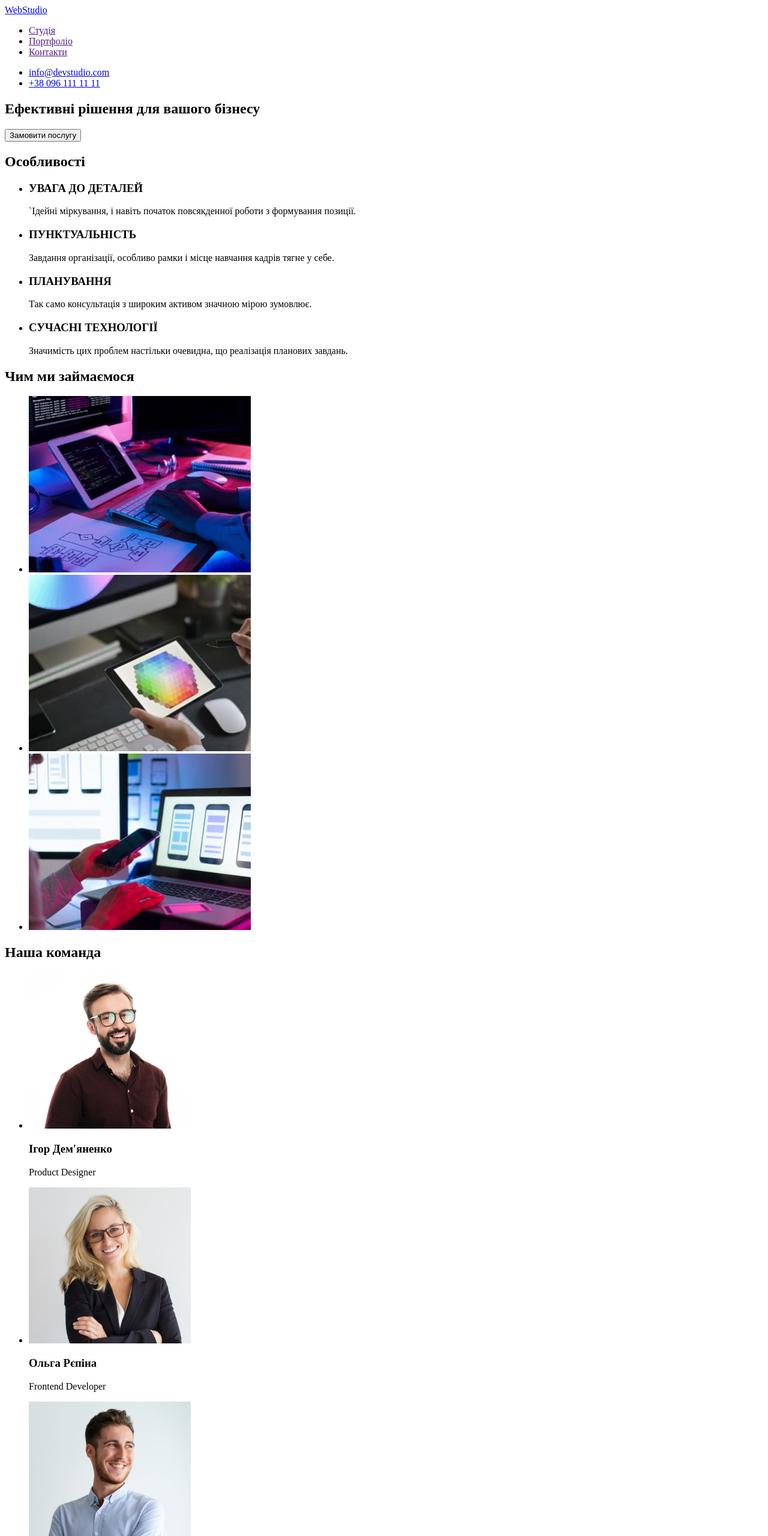
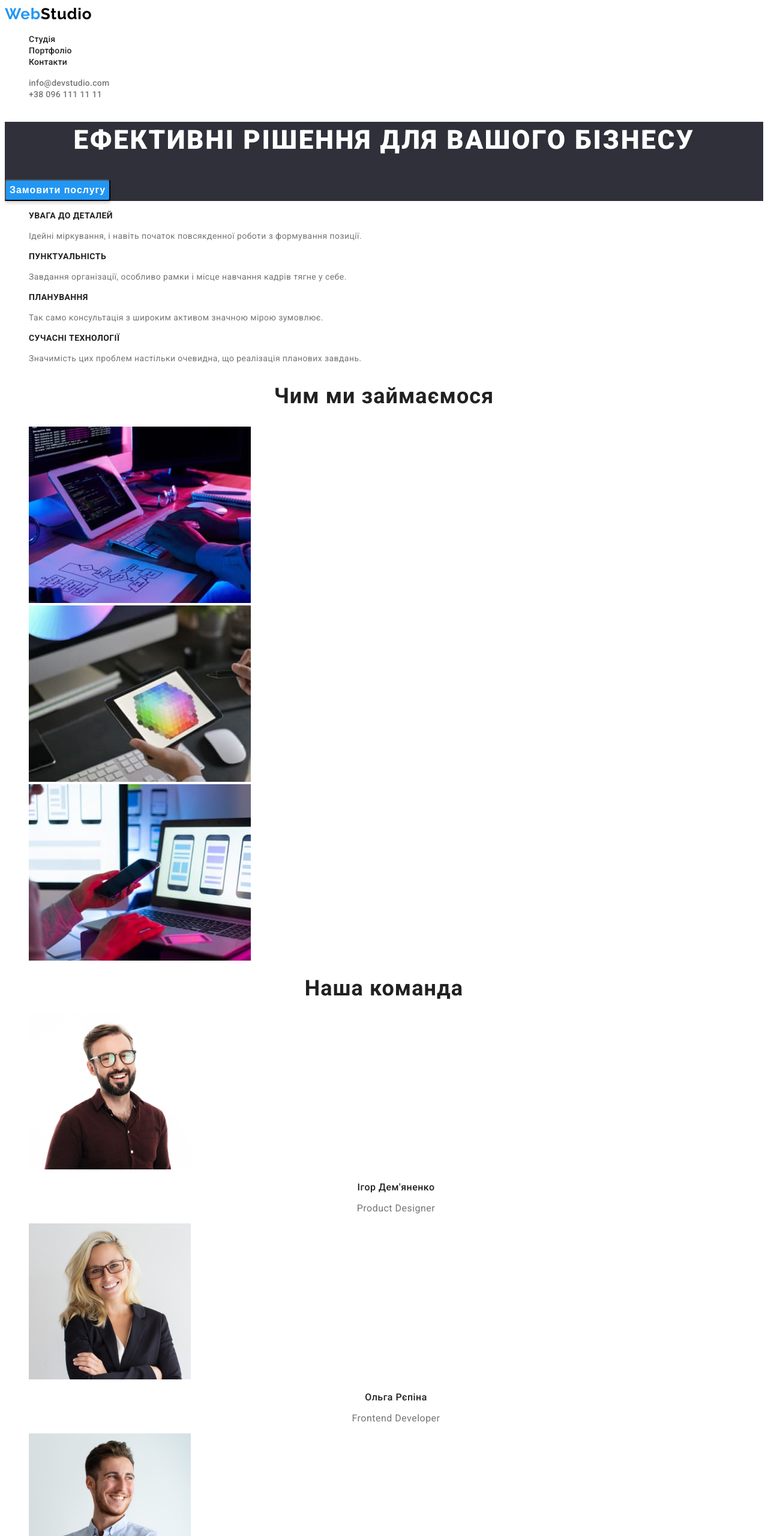
Before and after one commit to roman10rb/goit-murkup-hw-02, a plain HTML site: page index.html in a window 1280 px wide. Shown: the top 2560 px of the page at 60% size. Drawn offline with Linux system fonts and the light colour scheme.

Commit message:
студия готова

```diff
--- /dev/null
+++ b/css/style.css
@@ -0,0 +1,224 @@
+body{
+    font-family: Roboto, sans-serif;
+    color: #212121;
+}
+
+.logo {
+    font-family: Raleway, sans-serif;
+    font-weight: 700;
+    font-size: 26px;
+    line-height: calc(31/26);
+    letter-spacing: 0.03em;
+    text-decoration: none;
+}
+
+.logo-web {
+    color: #2196F3;
+}
+.logo-studio{
+    color: #000000;
+}
+.nav {
+ color: inherit;
+}
+.nav-list{
+    list-style: none;
+}
+.nav-link {
+    font-weight: 500;
+    font-size: 14px;
+    line-height: calc(16/14);
+    letter-spacing: 0.02em;
+    text-decoration: none;
+    color: #212121;
+}
+.nav-link:hover,
+.nav-link:focus{
+    color: #2196F3;
+    cursor: pointer;
+}
+.nav-kontakt{
+}
+
+.kontakt-list {
+list-style: none;
+}
+
+.kontakt-tel,
+.kontakt-mail{
+text-decoration: none;
+font-weight: 500;
+font-size: 14px;
+line-height: calc(16/14);
+letter-spacing: 0.02em;
+ color: #757575;
+}
+
+.kontakt-tel:hover,
+.kontakt-tel:focus{
+    cursor: pointer;
+    color: #2196F3;
+}
+
+.kontakt-mail:hover,
+.kontakt-mail:focus {
+    cursor: pointer;
+    color: #2196F3;
+}
+
+.hero {
+    background-color: #2F303A;
+}
+
+.hero-title {
+    font-weight: 900;
+     font-size: 44px;
+    line-height: calc(60/44);
+    text-align: center;
+    letter-spacing: 0.06em;
+    text-transform: uppercase;
+    color: #FFFFFF;
+}
+
+.hero-button {
+    background: #2196F3;
+    box-shadow: 0px 4px 4px rgba(0, 0, 0, 0.15);
+    border-radius: 4px;
+
+    font-weight: 700;
+    font-size: 16px;
+    line-height: calc(30/16);
+    align-items: center;
+    text-align: center;
+    letter-spacing: 0.06em;
+    color: #FFFFFF;
+}
+.visually-hidden {
+    position: absolute;
+    white-space: nowrap;
+    width: 1px;
+    height: 1px;
+    overflow: hidden;
+    border: 0;
+    padding: 0;
+    clip: rect(0 0 0 0);
+    clip-path: inset(50%);
+    margin: -1px;
+}
+
+.main-list {}
+
+.main-item {
+    list-style: none;
+}
+
+.main-title {
+    font-weight: 700;
+    font-size: 14px;
+    line-height: calc(16/14);
+    letter-spacing: 0.03em;
+    text-transform: uppercase;
+}
+
+.main-text {
+    font-size: 14px;
+    line-height: calc(24/14);
+    letter-spacing: 0.03em;
+    color: #757575;
+}
+.about {}
+
+.about-title {
+    font-weight: 700;
+    font-size: 36px;
+    line-height: calc(42/36);
+    text-align: center;
+    letter-spacing: 0.03em;
+}
+
+.about-list {
+    list-style: none;
+}
+
+.about-item {}
+
+
+.team {}
+
+.team-title {
+    font-weight: 700;
+    font-size: 36px;
+    line-height: calc(24/36);
+    text-align: center;
+    letter-spacing: 0.03em;
+}
+
+.team-list {}
+
+.team-item {
+    list-style: none;
+}
+
+.team-subtitle {
+    font-weight: 500;
+    font-size: 16px;
+    line-height: calc(19/16);
+    text-align: center;
+    letter-spacing: 0.03em;
+}
+
+.team-text {
+    font-size: 16px;
+    line-height: calc(19/16);
+    text-align: center;
+    letter-spacing: 0.03em;
+    color: #757575;
+}
+
+.footer {
+    background-color: #2F303A;
+}
+
+.footer-logo {
+    text-decoration: none;
+    font-weight: 700;
+    font-size: 26px;
+    line-height: calc(31/26);
+    letter-spacing: 0.03em;
+}
+
+.footer-web {
+    color: #2196F3;
+}
+
+.footer-studio {
+    color: #FFFFFF;
+}
+
+.footer-address {
+
+}
+
+.footer-list {
+}
+
+.footer-item {
+   list-style: none;
+}
+
+.address-map {
+    text-decoration: none;
+    font-size: 14px;
+    line-height: calc(24/14);
+    letter-spacing: 0.03em;
+    color: #FFFFFF;
+}
+
+.address-mail,
+.address-tel {
+    text-decoration: none;
+    font-size: 14px;
+    line-height: 24px;
+    letter-spacing: 0.03em;
+    color: rgba(255, 255, 255, 0.6);
+}
--- a/index.html
+++ b/index.html
@@ -3,101 +3,109 @@
     <html lang="uk">
 
     <head>
+        <link rel="stylesheet" href="./css/style.css">
         <meta charset="UTF-8">
         <meta http-equiv="X-UA-Compatible" content="IE=edge">
         <meta name="viewport" content="width=device-width, initial-scale=1.0">
         <title>Home work #1</title>
+
+        <link rel="preconnect" href="https://fonts.googleapis.com">
+        <link rel="preconnect" href="https://fonts.gstatic.com" crossorigin>
+        <link
+            href="https://fonts.googleapis.com/css2?family=Montserrat:wght@400;500;700&family=Raleway:wght@700&family=Roboto:wght@400;500;700;900&display=swap"
+            rel="stylesheet">
+
     </head>
 
     <body>
-        <header>
-            <a href="./index.html" lang="en" >WebStudio</a>
-            <nav>
-                <ul>
-                    <li><a href="">Студія</a></li>
-                    <li><a href="">Портфоліо</a></li>
-                    <li><a href="">Контакти</a></li>
+        <header class="header">
+            <a href="./index.html" lang="en" class="logo"> <span class="logo-web"> Web</span><span class="logo-studio">Studio</span></a>
+            <nav class="nav">
+                <ul class="nav-list">
+                    <li><a href="./index.html" class="nav-link studia">Студія</a></li>
+                    <li><a href="./portfolio.html" class="nav-link portfolio">Портфоліо</a></li>
+                    <li><a href="" class="nav-link">Контакти</a></li>
                 </ul>
-            </nav>
-            <ul>
-                <li><a href="mailto:info@devstudio.com">info@devstudio.com</a></li>
-                <li><a href="tel:+380961111111">+38 096 111 11 11</a></li>
+            </nav class="nav-kontakt">
+            <ul class="kontakt-list">
+                <li><a href="mailto:info@devstudio.com" class="kontakt-mail">info@devstudio.com</a></li>
+                <li><a href="tel:+380961111111" class="kontakt-tel">+38 096 111 11 11</a></li>
             </ul>
         </header>
 
         <main>
-            <section>
-                <h1>Ефективні рішення для вашого бізнесу</h1>
-                <button type="button">Замовити послугу</button>
+            <section class="hero">
+                <h1 class="hero-title">Ефективні рішення для вашого бізнесу</h1>
+                <button type="button" class="hero-button">Замовити послугу</button>
             </section>
 
             <section>
                 <!-- h2 який потім візульно скриємо -->
-                <h2>Особливості</h2>
-                <ul>
-                    <li>
-                        <h3>УВАГА ДО ДЕТАЛЕЙ</h3>
-                        <p>`Ідейні міркування, і навіть початок повсякденної роботи з формування позиції.</p>
+                <h2 class="visually-hidden">Особливості</h2>
+                <ul class="main-list">
+                    <li class="main-item">
+                        <h3 class="main-title">УВАГА ДО ДЕТАЛЕЙ</h3>
+                        <p class="main-text">Ідейні міркування, і навіть початок повсякденної роботи з формування позиції.</p>
                     </li>
-                    <li>
-                        <h3>ПУНКТУАЛЬНІСТЬ</h3>
-                        <p>Завдання організації, особливо рамки і місце навчання кадрів тягне у себе.</p>
+                    <li class="main-item">
+                        <h3 class="main-title">ПУНКТУАЛЬНІСТЬ</h3>
+                        <p class="main-text">Завдання організації, особливо рамки і місце навчання кадрів тягне у себе.</p>
                     </li>
-                    <li>
-                        <h3>ПЛАНУВАННЯ</h3>
-                        <p>Так само консультація з широким активом значною мірою зумовлює.</p>
+                    <li class="main-item">
+                        <h3 class="main-title">ПЛАНУВАННЯ</h3>
+                        <p class="main-text">Так само консультація з широким активом значною мірою зумовлює.</p>
                     </li>
-                    <li>
-                        <h3>СУЧАСНІ ТЕХНОЛОГІЇ</h3>
-                        <p>Значимість цих проблем настільки очевидна, що реалізація планових завдань.</p>
+                    <li class="main-item">
+                        <h3 class="main-title">СУЧАСНІ ТЕХНОЛОГІЇ</h3>
+                        <p class="main-text">Значимість цих проблем настільки очевидна, що реалізація планових завдань.</p>
                     </li>
                 </ul>
             </section>
 
-            <section>
-                <h2>Чим ми займаємося</h2>
-                <ul>
-                    <li><img src="./images/img(1).jpg" width="370" height="294" alt="Руки на клавіатурі"></li>
-                    <li><img src="./images/img(2).jpg" width="370" height="294" alt="Тримає телефон"></li>
-                    <li><img src="./images/img(3).jpg" width="370" height="294" alt="Тримає планшет"></li>
+            <section class="about">
+                <h2 class="about-title">Чим ми займаємося</h2>
+                <ul class="about-list">
+                    <li class="about-item"><img src="./images/hw1/img(1).jpg" width="370" height="294" alt="Руки на клавіатурі"></li>
+                    <li class="about-item"><img src="./images/hw1/img(2).jpg" width="370" height="294" alt="Тримає телефон"></li>
+                    <li class="about-item"><img src="./images/hw1/img(3).jpg" width="370" height="294" alt="Тримає планшет"></li>
                 </ul>
             </section>
 
-            <section>
-                <h2>Наша команда</h2>
-                <ul>
-                    <li>
-                        <img src="./images/img(4).jpg" width="270" height="260" alt="Ігор">
-                        <h3>Ігор Дем'яненко</h3>
-                        <p>Product Designer</p>
+            <section class="team">
+                <h2 class="team-title">Наша команда</h2>
+                <ul class="team-list">
+                    <li class="team-item">
+                        <img src="./images/hw1/img(4).jpg" width="270" height="260" alt="Ігор">
+                        <h3 class="team-subtitle">Ігор Дем'яненко</h3>
+                        <p class="team-text">Product Designer</p>
                     </li>
-                    <li>
-                        <img src="./images/img(5).jpg" width="270" height="260" alt="Ольга">
-                        <h3>Ольга Рєпіна</h3>
-                        <p>Frontend Developer</p>
+                    <li class="team-item">
+                        <img src="./images/hw1/img(5).jpg" width="270" height="260" alt="Ольга">
+                        <h3 class="team-subtitle">Ольга Рєпіна</h3>
+                        <p class="team-text">Frontend Developer</p>
                     </li>
-                    <li>
-                        <img src="./images/img(6).jpg" width="270" height="260" alt="Микола">
-                        <h3>Микола Тарасов</h3>
-                        <p>Marketing</p>
+                    <li class="team-item">
+                        <img src="./images/hw1/img(6).jpg" width="270" height="260" alt="Микола">
+                        <h3 class="team-subtitle">Микола Тарасов</h3>
+                        <p class="team-text">Marketing</p>
                     </li>
-                    <li>
-                        <img src="./images/img(7).jpg" width="270" height="260" alt="Михайло">
-                        <h3>Михайло Єрмаков</h3>
-                        <p>UI Designer</p>
+                    <li class="team-item">
+                        <img src="./images/hw1/img(7).jpg" width="270" height="260" alt="Михайло">
+                        <h3 class="team-subtitle">Михайло Єрмаков</h3>
+                        <p class="team-text">UI Designer</p>
                     </li>
                 </ul>
             </section>
 
         </main>
 
-        <footer>
-            <a href="./index.html">WebStudio</a>
-            <address>
-                <ul>
-                    <li><a href=""> м. Київ, пр-т Лесі Українки, 26</a></li>
-                    <li><a href="mailto:info@devstudio.com">info@devstudio.com</a></li>
-                    <li> <a href="tel:+380961111111">+38 096 111 11 11</a></li>
+        <footer class="footer">
+            <a href="./index.html" class="footer-logo" ><span class="footer-web"> Web</span><span class="footer-studio">Studio</span></a>
+            <address class="footer-address">
+                <ul class="footer-list">
+                    <li class="footer-item"><a href="" class="address-map"> м. Київ, пр-т Лесі Українки, 26</a></li>
+                    <li class="footer-item"><a href="mailto:info@devstudio.com" class="address-mail">info@devstudio.com</a></li>
+                    <li class="footer-item"> <a href="tel:+380961111111" class="address-tel">+38 096 111 11 11</a></li>
                 </ul>
             </address>
         </footer>
```
Also changed, not shown: portfolio.html (added, +103 -0 lines), images/hw1/img(1).jpg (renamed from images/img(1).jpg), images/hw1/img(2).jpg (renamed from images/img(2).jpg), images/hw1/img(3).jpg (renamed from images/img(3).jpg), images/hw1/img(4).jpg (renamed from images/img(4).jpg), images/hw1/img(5).jpg (renamed from images/img(5).jpg), images/hw1/img(6).jpg (renamed from images/img(6).jpg), images/hw1/img(7).jpg (renamed from images/img(7).jpg), images/hw2/img10.jpg (added), images/hw2/img11.jpg (added), images/hw2/img12.jpg (added), images/hw2/img13.jpg (added), images/hw2/img14.jpg (added), images/hw2/img15.jpg (added), 3 more files.
